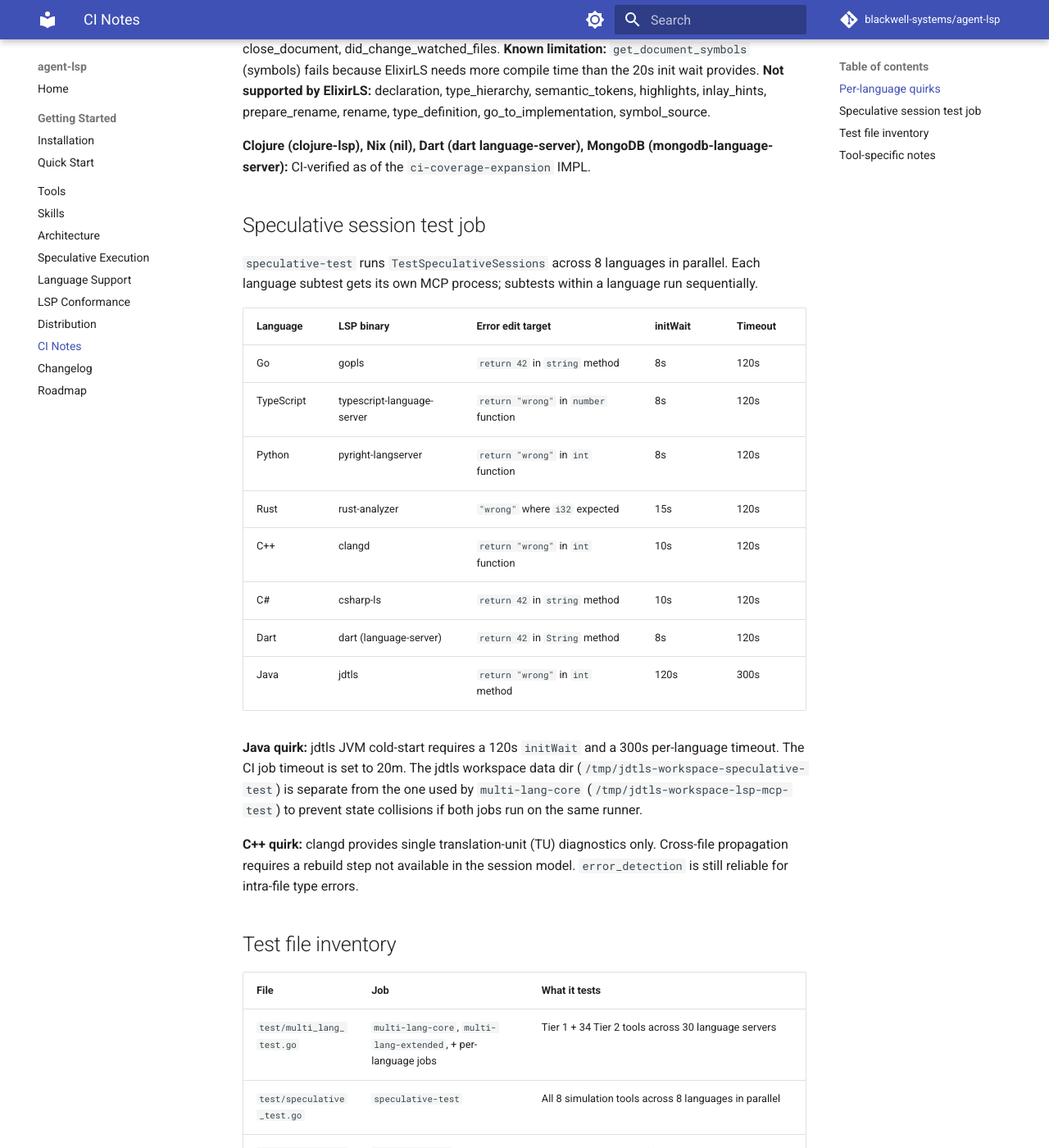
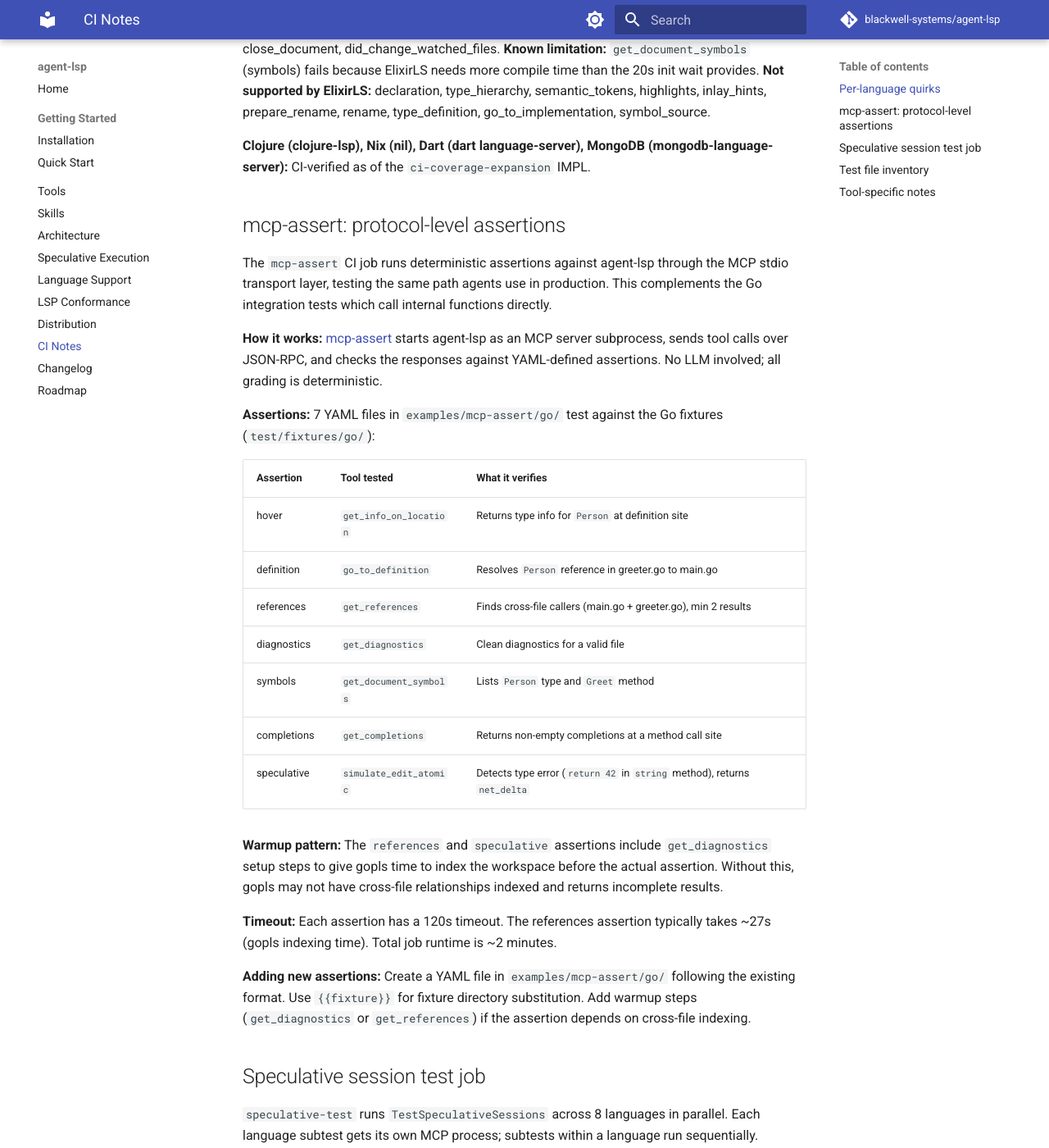
Before and after one commit to blackwell-systems/agent-lsp, an MkDocs documentation site: the page built from docs/ci-notes.md, in a window 1280 px wide and 1400 px high, scrolled down 1596 px. Shown: the whole window at 82% size. Built offline with MkDocs 1.6.1 and Material for MkDocs 9.7.7, drawn with Linux system fonts in a browser that asks for light colours; comment, search, counter and statistics services are not loaded; some of the changed text lies outside the part shown.

Commit message:
docs: document mcp-assert CI job in ci-notes.md and FEATURES.md

```diff
--- a/docs/ci-notes.md
+++ b/docs/ci-notes.md
@@ -25,6 +25,30 @@ Implementation details for contributors and maintainers about the language serve
 **Elixir (elixir-ls):** Runs with `continue-on-error: true` using `erlef/setup-beam@v1` (Elixir 1.16 / OTP 26). 16 verified capabilities: Tier 1 (start_lsp, open_document, get_diagnostics, hover), definition, references, completions, workspace_symbols, format, signature_help, call_hierarchy, code_actions, server_capabilities, workspace_folders, format_range, apply_edit, detect_servers, close_document, did_change_watched_files. **Known limitation:** `get_document_symbols` (symbols) fails because ElixirLS needs more compile time than the 20s init wait provides. **Not supported by ElixirLS:** declaration, type_hierarchy, semantic_tokens, highlights, inlay_hints, prepare_rename, rename, type_definition, go_to_implementation, symbol_source.
 
 **Clojure (clojure-lsp), Nix (nil), Dart (dart language-server), MongoDB (mongodb-language-server):** CI-verified as of the `ci-coverage-expansion` IMPL.
+
+## mcp-assert: protocol-level assertions
+
+The `mcp-assert` CI job runs deterministic assertions against agent-lsp through the MCP stdio transport layer, testing the same path agents use in production. This complements the Go integration tests which call internal functions directly.
+
+**How it works:** [mcp-assert](https://github.com/blackwell-systems/mcp-assert) starts agent-lsp as an MCP server subprocess, sends tool calls over JSON-RPC, and checks the responses against YAML-defined assertions. No LLM involved; all grading is deterministic.
+
+**Assertions:** 7 YAML files in `examples/mcp-assert/go/` test against the Go fixtures (`test/fixtures/go/`):
+
+| Assertion | Tool tested | What it verifies |
+|---|---|---|
+| hover | `get_info_on_location` | Returns type info for `Person` at definition site |
+| definition | `go_to_definition` | Resolves `Person` reference in greeter.go to main.go |
+| references | `get_references` | Finds cross-file callers (main.go + greeter.go), min 2 results |
+| diagnostics | `get_diagnostics` | Clean diagnostics for a valid file |
+| symbols | `get_document_symbols` | Lists `Person` type and `Greet` method |
+| completions | `get_completions` | Returns non-empty completions at a method call site |
+| speculative | `simulate_edit_atomic` | Detects type error (`return 42` in `string` method), returns `net_delta` |
+
+**Warmup pattern:** The `references` and `speculative` assertions include `get_diagnostics` setup steps to give gopls time to index the workspace before the actual assertion. Without this, gopls may not have cross-file relationships indexed and returns incomplete results.
+
+**Timeout:** Each assertion has a 120s timeout. The references assertion typically takes ~27s (gopls indexing time). Total job runtime is ~2 minutes.
+
+**Adding new assertions:** Create a YAML file in `examples/mcp-assert/go/` following the existing format. Use `{{fixture}}` for fixture directory substitution. Add warmup steps (`get_diagnostics` or `get_references`) if the assertion depends on cross-file indexing.
 
 ## Speculative session test job
 
@@ -56,6 +80,7 @@ Implementation details for contributors and maintainers about the language serve
 | `test/build_tools_test.go` | `unit-and-smoke` | `run_build`, `run_tests`, `get_tests_for_file` |
 | `test/documentation_test.go` | `unit-and-smoke` | `get_symbol_documentation` |
 | `test/binary_test.go` | `unit-and-smoke` | Binary smoke tests (startup, missing args, help) |
+| `examples/mcp-assert/go/*.yaml` | `mcp-assert` | 7 protocol-level assertions via MCP stdio (hover, definition, references, diagnostics, symbols, completions, speculative) |
 
 ## Tool-specific notes
 
```
Also changed, not shown: docs/FEATURES.md (+19 -0 lines).
